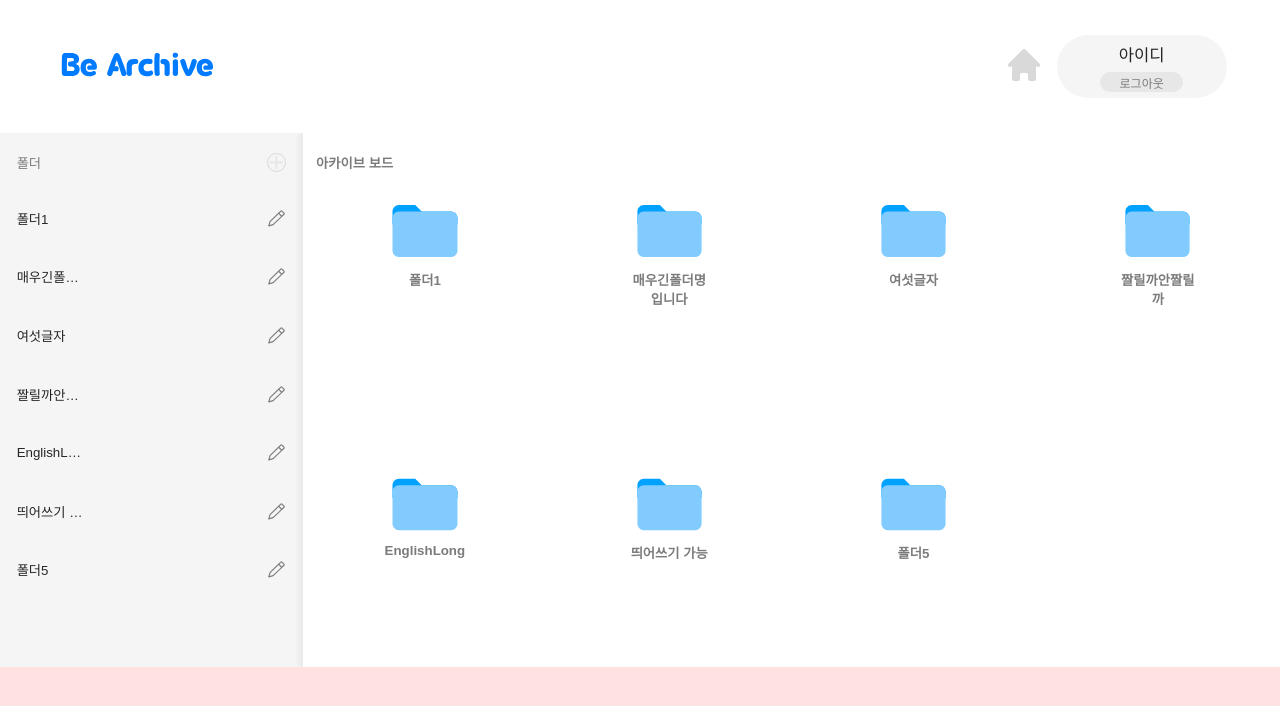
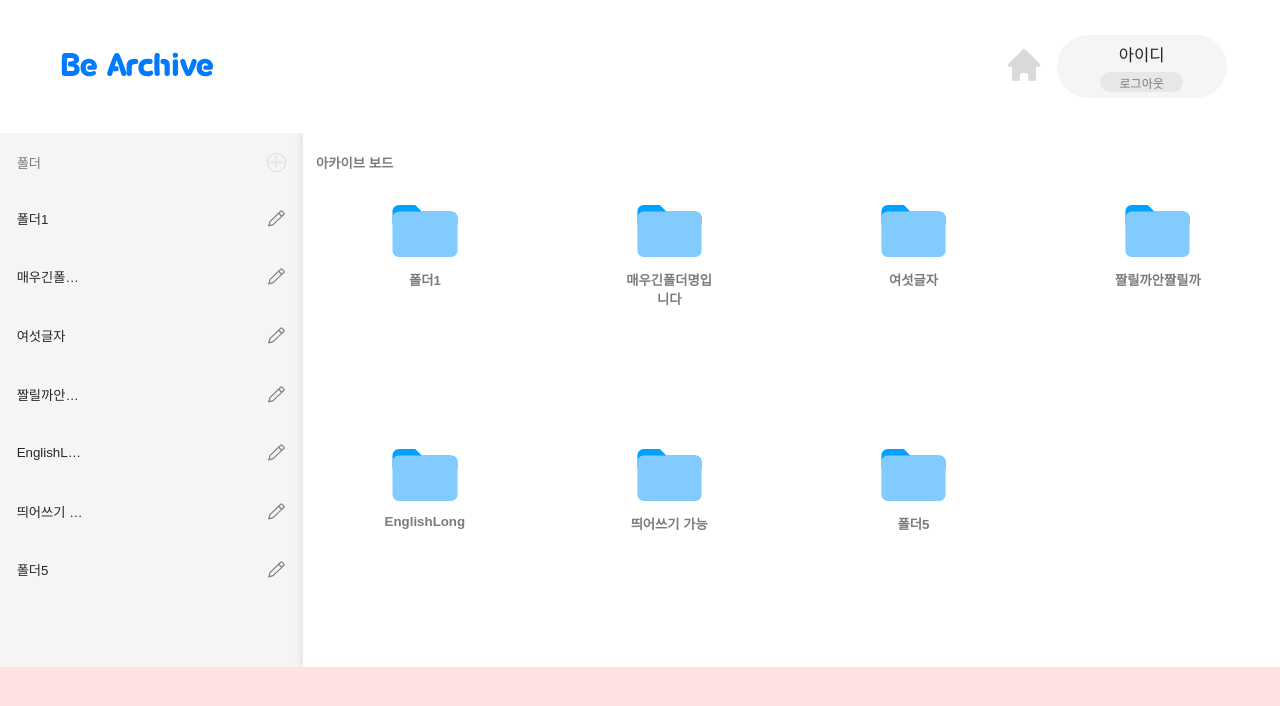
Before and after one commit to HSU-BeArchive/Frontend, a React (Vite) app in the folder moamoa/: page /main in a window 1280 px wide. Shown: the top 706 px of the page. Built offline with nearby package versions, Linux system fonts and the light colour scheme; a web font is replaced by a local one.

Commit message:
💄 : 디자인 수정사항 반영

```diff
--- a/moamoa/src/components/contents/maingrid/MainGrid.scss
+++ b/moamoa/src/components/contents/maingrid/MainGrid.scss
@@ -26,12 +26,12 @@
   &__items {
     flex: 1;
     overflow-y: auto;
-
+    padding-bottom: 1.56vw;
     display: grid;
     grid-template-columns: repeat(4, 1fr);
     justify-items: center;
     align-items: start;
-    gap: 4.17vw 0px; // 80px 수직 간격
+    gap: 1.15vw 0px; // 22px 수직 간격
 
     // 스크롤 바
     &::-webkit-scrollbar {
--- a/moamoa/src/components/contents/maingrid/folderitem/FolderItem.scss
+++ b/moamoa/src/components/contents/maingrid/folderitem/FolderItem.scss
@@ -4,7 +4,7 @@
   display: flex;
   flex-direction: column;
   align-items: center;
-  width: 6.04vw; // 116px
+  width: 7.08vw; // 116px
   border-radius: 1.04vw; // 20px
   padding-bottom: 0.52vw; // 10px
 
--- a/moamoa/src/components/layout/folderlist/FolderList.scss
+++ b/moamoa/src/components/layout/folderlist/FolderList.scss
@@ -90,12 +90,12 @@ $color-gray-strong: #262626;
 
   &--editing {
     background-color: $color-white;
-    box-shadow: 0 0.21vw 0.21vw rgba(0, 0, 0, 0.25); // 4px 4px
+    box-shadow: 0 0.21vw 0.21vw #0000000a; // 4px 4px
   }
 
   &--clicked {
     background-color: #ffffff;
-    box-shadow: 0 4px 4px #00000040;
+    box-shadow: 0 4px 4px #0000000a;
 
     &:hover {
       background-color: #ffffff;
@@ -104,7 +104,7 @@ $color-gray-strong: #262626;
 
   &--double-clicked {
     background-color: #82cbff;
-    box-shadow: 0 4px 4px #00000040;
+    box-shadow: 0 4px 4px #0000000a;
 
     &:hover {
       background-color: #82cbff;
```
